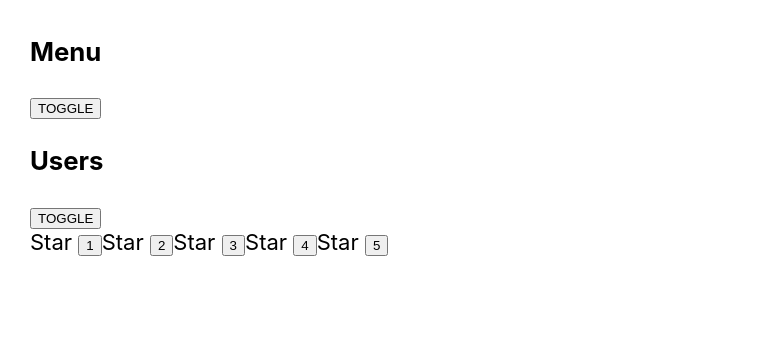
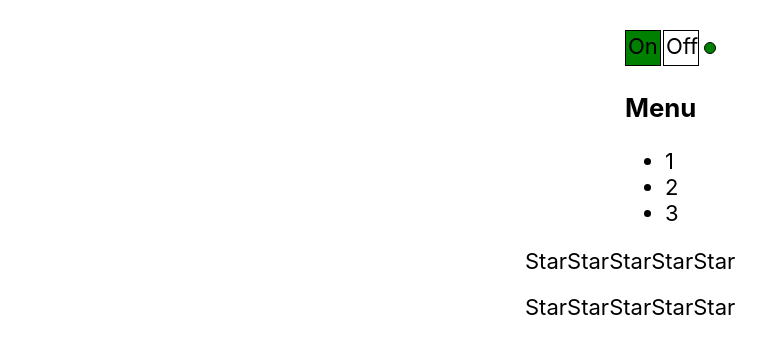
Before and after one commit to alleksandr93/Kabzda, a React (Create React App) app: page / in a window 1280 px wide. Shown: the top 354 px of the page, without its empty margins (0-768 px from the left). Built offline with nearby package versions, Linux system fonts and the light colour scheme.

Commit message:
did homework for lesson 07

```diff
--- a/src/App.css
+++ b/src/App.css
@@ -1,4 +1,16 @@
-body{
-  font-size: 22px;
-  padding: 10px 0 0 30px;
+body {
+    width: 60px;
+    margin: 20px auto;
+    font-size: 22px;
+    padding: 10px 0 0 30px;
 }
+
+.stars {
+    display: flex;
+    margin:20px 0 0 -100px;
+}
+.OnOff{
+    display: flex;
+    align-items: center;
+    width: 300px;
+}
--- a/src/App.tsx
+++ b/src/App.tsx
@@ -17,11 +17,9 @@ function App() {
 
     return (
         <div className="App">
-            {/*<Accordion title={"Меню"} collapsed={true}/>*/}
-            {/*<Accordion title={"Users"} collapsed={true}/>*/}
-            {/*<Rating value={4}/>*/}
+            <OnOff/>
             <UnControlledAccordion title={'Menu'}/>
-            <UnControlledAccordion title={'Users'}/>
+            <UncontrolledRating/>
             <UncontrolledRating/>
         </div>
     );
--- a/src/components/OnOff/OnOff.tsx
+++ b/src/components/OnOff/OnOff.tsx
@@ -33,7 +33,7 @@ export const OnOff = () => {
     const onClickHeader = (status: string) => {
         status === 'On' ? setOn(true) : setOn(false)
     }
-    return <div>
+    return <div className={'OnOff'}>
         <div onClick={() => onClickHeader('On')} style={onStyle}>On</div>
         <div onClick={() => onClickHeader('Off')} style={offStyle}>Off</div>
         <div style={indicatorStyle}></div>
--- a/src/components/UnControlledAccordion/UnControlledAccordion.tsx
+++ b/src/components/UnControlledAccordion/UnControlledAccordion.tsx
@@ -6,16 +6,17 @@ type UnControlledAccordionPropsType = {
 }
 type UncControlledAccordionTitleProps = {
     title: string
+    changeClickState:()=>void
 }
 
 export function UnControlledAccordion(props: UnControlledAccordionPropsType) {
 
-    const [collapsed, setCollapsed] = useState(true)
-    const changeClickState = () => {
+    const [collapsed, setCollapsed] = useState(false)
+    const changeClickState = ( ) => {
         setCollapsed(!collapsed)
     }
     return <div>
-        <AccordionTitle title={props.title}/> <button onClick={changeClickState}>TOGGLE</button>
+        <AccordionTitle title={props.title} changeClickState={changeClickState}/>
         {!collapsed && <AccordionBody/>}
     </div>
 
@@ -32,6 +33,9 @@ function AccordionBody() {
 }
 
 function AccordionTitle(props: UncControlledAccordionTitleProps) {
+    const onClickHeandler=()=>{
+        props.changeClickState()
+    }
     console.log('AccordionTitle rendering')
-    return <h3 >{props.title}</h3>
+    return <h3 onClick={onClickHeandler}>{props.title}</h3>
 }
--- a/src/components/UnControlledRating/UnControlledRating.tsx
+++ b/src/components/UnControlledRating/UnControlledRating.tsx
@@ -2,40 +2,39 @@ import React, {useState} from 'react';
 
 type UncontrolledRatingProps = 0 | 1 | 2 | 3 | 4 | 5
 type TypePropsStar = {
-    select: boolean
+    value: boolean
+    number: UncontrolledRatingProps
+    changeSelect: (count: UncontrolledRatingProps) => void
 }
 
 export function UncontrolledRating() {
     console.log('Rating redered')
-    const [select, setSelect] = useState<UncontrolledRatingProps>(0)
-const changeSelect=(count:UncontrolledRatingProps)=>{
-        setSelect(count)
-}
+    const [value, setvalue] = useState<UncontrolledRatingProps>(0)
+    const changeSelect = (count: UncontrolledRatingProps) => {
+        setvalue(count)
+    }
+
     return (
-        <div>
-            <Star select={select > 0}/>
-            <button onClick={()=>changeSelect(1)}>1</button>
-            <Star select={select > 1}/>
-            <button onClick={()=>changeSelect(2)}>2</button>
-            <Star select={select > 2}/>
-            <button onClick={()=>changeSelect(3)}>3</button>
-            <Star select={select > 3}/>
-            <button onClick={()=>changeSelect(4)}>4</button>
-            <Star select={select > 4}/>
-            <button onClick={()=>changeSelect(5)}>5</button>
-
+        <div className={'stars'}>
+            <Star value={value > 0} number={1} changeSelect={changeSelect}/>
+            <Star value={value > 1} number={2} changeSelect={changeSelect}/>
+            <Star value={value > 2} number={3} changeSelect={changeSelect}/>
+            <Star value={value > 3} number={4} changeSelect={changeSelect}/>
+            <Star value={value > 4} number={5} changeSelect={changeSelect}/>
         </div>
     )
 }
 
 function Star(props: TypePropsStar) {
+    const onClickHeader = () => {
+        props.changeSelect(props.number)
+    }
+    console.log('Star rendered')
+        return <>
+            {props.value && <span onClick={onClickHeader}><b>Star </b></span>}
+            {!props.value&&<span onClick={onClickHeader}>Star </span>}
+        </>
 
-    console.log('Star rendered')
-    if (props.select) {
-        return <span><b>Star </b></span>
-    } else {
-        return <span>Star </span>
-    }
 
 
 }
```
